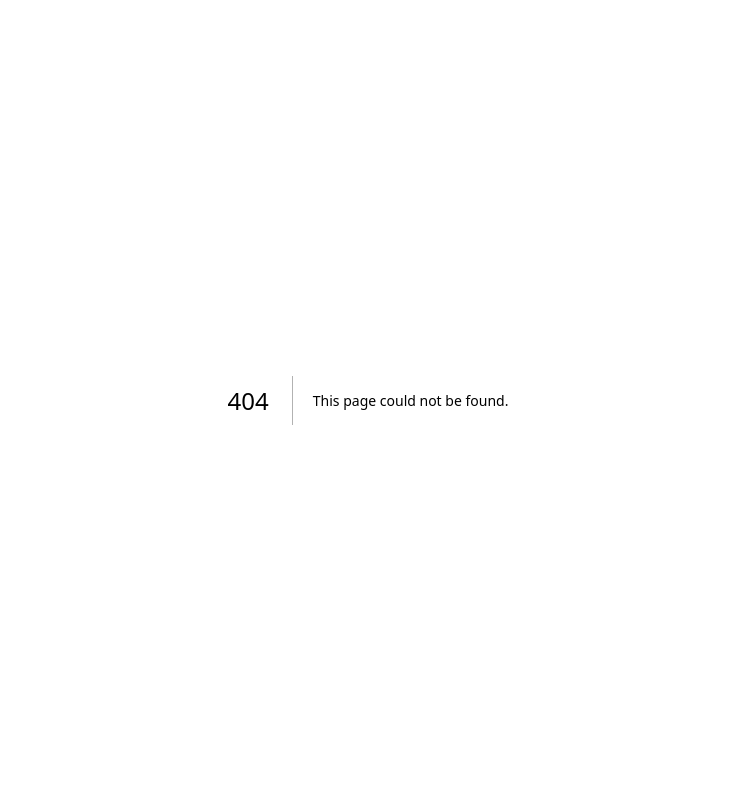
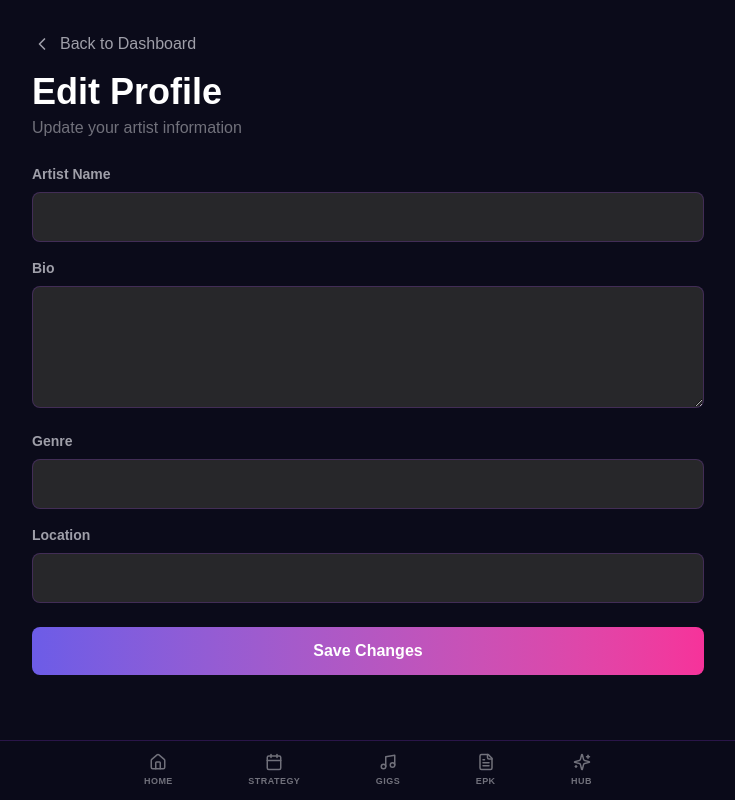
Before and after one commit to tjnzack-cyber/IndieAxis, a Next.js app: page /dashboard/profile/edit in a window 1280 px wide. Before the commit this address had no page. Shown: the whole page, without its empty margins (272-1007 px from the left). Built offline with nearby package versions, Linux system fonts and the light colour scheme; no server answers; the database is empty.

Commit message:
Add EditProfilePage component for user profile editing

```diff
--- /dev/null
+++ b/src/app/dashboard/profile/edit/page.tsx
@@ -0,0 +1,111 @@
+'use client';
+import { useEffect, useState } from 'react';
+import { useRouter } from 'next/navigation';
+import { ChevronLeft } from 'lucide-react';
+import Link from 'next/link';
+
+export default function EditProfilePage() {
+  const router = useRouter();
+  const [loading, setLoading] = useState(true);
+  const [saving, setSaving] = useState(false);
+  const [form, setForm] = useState({
+    name: '',
+    bio: '',
+    genre: '',
+    location: '',
+  });
+
+  useEffect(() => {
+    fetch('/api/profile')
+      .then(res => res.json())
+      .then(data => {
+        setForm({
+          name: data.name || '',
+          bio: data.bio || '',
+          genre: data.genre || '',
+          location: data.location || '',
+        });
+        setLoading(false);
+      })
+      .catch(() => setLoading(false));
+  }, []);
+
+  const handleSave = async () => {
+    setSaving(true);
+    await fetch('/api/profile', {
+      method: 'PUT',
+      headers: { 'Content-Type': 'application/json' },
+      body: JSON.stringify(form),
+    });
+    setSaving(false);
+    router.push('/dashboard/profile');
+  };
+
+  if (loading) return (
+    <div className="min-h-screen bg-[#0b0b1a] flex items-center justify-center text-white">
+      Loading...
+    </div>
+  );
+
+  return (
+    <div className="min-h-screen bg-[#0b0b1a] p-4 md:p-8">
+      <div className="max-w-2xl mx-auto space-y-6">
+        <header>
+          <Link href="/dashboard/profile" className="inline-flex items-center gap-2 text-zinc-400 hover:text-pink-400 transition-colors mb-4">
+            <ChevronLeft size={20} />
+            Back to Dashboard
+          </Link>
+          <h1 className="text-4xl font-black text-white">Edit Profile</h1>
+          <p className="text-zinc-500 mt-1">Update your artist information</p>
+        </header>
+
+        <div className="space-y-4">
+          <div>
+            <label className="block text-sm font-bold text-zinc-400 mb-2">Artist Name</label>
+            <input
+              type="text"
+              value={form.name}
+              onChange={e => setForm({...form, name: e.target.value})}
+              className="w-full bg-zinc-800 text-white rounded-lg px-4 py-3 border border-purple-500/20 focus:border-pink-500 outline-none"
+            />
+          </div>
+          <div>
+            <label className="block text-sm font-bold text-zinc-400 mb-2">Bio</label>
+            <textarea
+              value={form.bio}
+              onChange={e => setForm({...form, bio: e.target.value})}
+              rows={4}
+              className="w-full bg-zinc-800 text-white rounded-lg px-4 py-3 border border-purple-500/20 focus:border-pink-500 outline-none"
+            />
+          </div>
+          <div>
+            <label className="block text-sm font-bold text-zinc-400 mb-2">Genre</label>
+            <input
+              type="text"
+              value={form.genre}
+              onChange={e => setForm({...form, genre: e.target.value})}
+              className="w-full bg-zinc-800 text-white rounded-lg px-4 py-3 border border-purple-500/20 focus:border-pink-500 outline-none"
+            />
+          </div>
+          <div>
+            <label className="block text-sm font-bold text-zinc-400 mb-2">Location</label>
+            <input
+              type="text"
+              value={form.location}
+              onChange={e => setForm({...form, location: e.target.value})}
+              className="w-full bg-zinc-800 text-white rounded-lg px-4 py-3 border border-purple-500/20 focus:border-pink-500 outline-none"
+            />
+          </div>
+        </div>
+
+        <button
+          onClick={handleSave}
+          disabled={saving}
+          className="w-full py-3 bg-gradient-to-r from-[#6c5ce7] to-pink-500 text-white font-black rounded-lg hover:opacity-90 transition-all"
+        >
+          {saving ? 'Saving...' : 'Save Changes'}
+        </button>
+      </div>
+    </div>
+  );
+}
```
